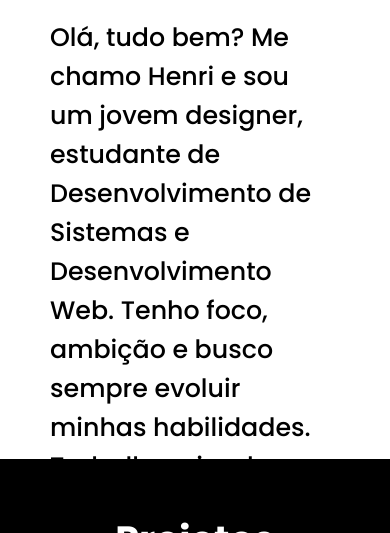
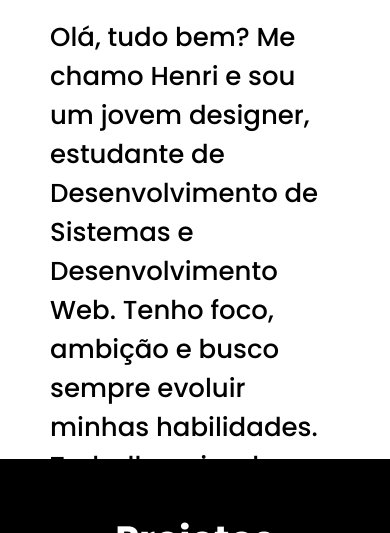
Before and after one commit to HenrikzZ0/Portfolio-HenriCunha, a plain HTML site: page index.html in a window 390 px wide. Shown: the part 311-844 px from the top of the page. Drawn offline with nearby package versions, Linux system fonts and the light colour scheme.

```diff
--- a/style.css
+++ b/style.css
@@ -178,7 +178,7 @@
 }
 
 .text {
-    font-size: 3vh;
+    font-size: 26px;
 }
 
 .cont {
```
